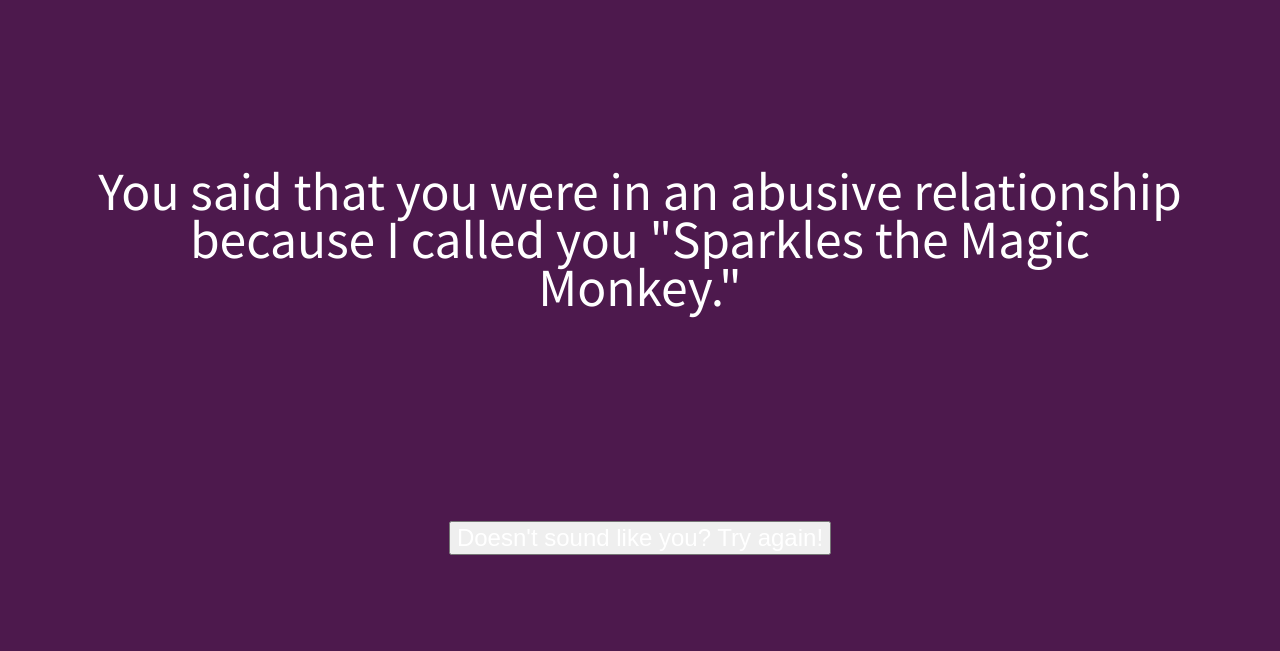
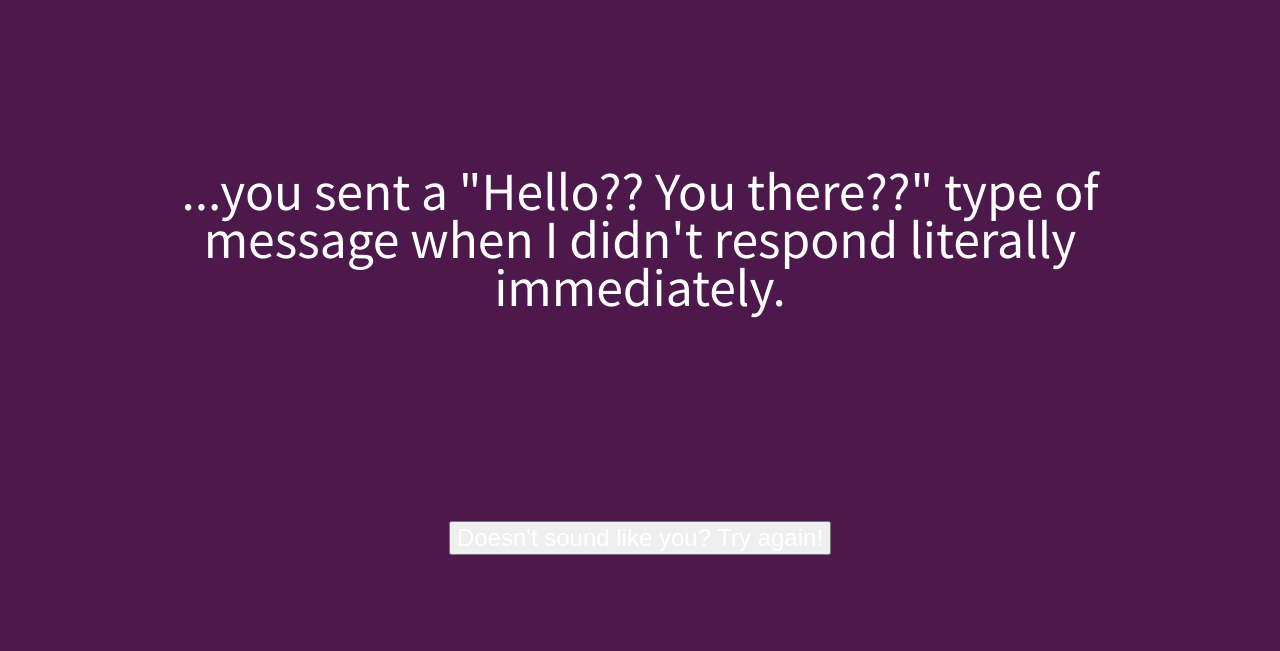
Before and after one commit to Coletterbox/Why-I-Will-Not-See-You-Again, a plain HTML site: page index.html in a window 1280 px wide. Shown: the part 171-822 px from the top of the page. Drawn offline with Linux system fonts and the light colour scheme.

Commit message:
Change phrasing

```diff
--- a/index.html
+++ b/index.html
@@ -6,7 +6,7 @@
         <link href="https://fonts.googleapis.com/css2?family=Noto+Sans+JP:wght@400;500&display=swap" rel="stylesheet">
     </head>
     <body>
-        <p id="title" class="text">Why am I never going to see you again?</p>
+        <p id="title" class="text">I'm sorry; I won't be seeing you again because...</p>
         <p id="reason" class="text"></p>
         <div id="button" class="text"><button id="refresh">Doesn't sound like you? Try again!</button></div>
         <script src="script.js"></script>
--- a/script.js
+++ b/script.js
@@ -2,27 +2,54 @@ function randomArrayItem(array) {
     return array[Math.floor(Math.random() * array.length)];
 }
 
+// const reasonsArray = [
+//     "You use the cry laughing emoji in nonsensical places.",
+//     "You said, \"I'm vegan, if it makes a difference,\" in a context that suggested that you were trying to score points.",
+//     "You kept asking me questions about \"parents,\" and didn't take the hint when I kept answering them with \"well, my mum...\" and even though I don't feel like you did anything wrong and I hate it when people expect other people to be mindreaders and so I acknowledge that I'm being hypocritical right now, it's just like, come on man.",
+//     "I've never seen you speedrun anything.",
+//     "You think that the fact that you're tall matters.",
+//     "Two words: BATHROOM. CARPET.",
+//     "I hate your dad.",
+//     "You said that you were in an abusive relationship because I called you \"Sparkles the Magic Monkey.\"",
+//     "You sent a \"Hello?? You there??\" type of message when I didn't respond literally immediately.",
+//     "You asked me, \"What's BioShack?\"",
+//     "Your breath.",
+//     "I hate you.",
+//     "You remind me of Patrick Bateman.",
+//     "You're painfully unfunny and you act like it's my fault that I can't convincingly laugh at things that are just... not.",
+//     "Your Hitler Youth haircut.",
+//     "I'm sorry; who are you?",
+//     "You're a literal sex offender.",
+//     "You told a whole bunch of random people that I was your girlfriend, even though I repeatedly told you otherwise. You met my boyfriend! He was nice to you!!",
+//     "You tried to use CBT to convince me that the only reason I didn't want to be around you was that I was too negative, when you really should know that the reason that I don't want to be around you is the child porn.",
+//     "I always feel like you're about to go home and write a greentext story about me.",
+//     "Tomorrow is Monday and I just blehhhhhhhhhh-",
+//     "I don't want to."
+// ];
+
 const reasonsArray = [
-    "You use the cry laughing emoji in nonsensical places.",
-    "You said, \"I'm vegan, if it makes a difference,\" in a context that suggested that you were trying to score points.",
-    "You kept asking me questions about \"parents,\" and didn't take the hint when I kept answering them with \"well, my mum...\" and even though I don't feel like you did anything wrong and I hate it when people expect other people to be mindreaders and so I acknowledge that I'm being hypocritical right now, it's just like, come on man.",
-    "I've never seen you speedrun anything.",
-    "You think that the fact that you're tall matters.",
-    "Two words: BATHROOM. CARPET.",
-    "I hate your dad.",
-    "You said that you were in an abusive relationship because I called you \"Sparkles the Magic Monkey.\"",
-    "You sent a \"Hello?? You there??\" type of message when I didn't respond literally immediately.",
-    "You asked me, \"What's BioShack?\"",
-    "Your breath.",
-    "I hate you.",
-    "You remind me of Patrick Bateman.",
-    "You're painfully unfunny and you act like it's my fault that I can't convincingly laugh at things that are just... not.",
-    "Your Hitler Youth haircut.",
-    "I'm sorry; who are you?",
-    "You're a literal sex offender.",
-    "You told a whole bunch of random people that I was your girlfriend, even though I repeatedly told you otherwise. You met my boyfriend! He was nice to you!!",
-    "You tried to use CBT to convince me that the only reason I didn't want to be around you was that I was too negative, when you really should know that the reason that I don't want to be around you is the child porn.",
-    "I always feel like you're about to go home and write a greentext story about me."
+    "...you use the cry laughing emoji in nonsensical places.",
+    "...you said, \"I'm vegan, if it makes a difference,\" in a context that suggested that you were trying to score points.",
+    "...you kept asking me questions about \"parents,\" and didn't take the hint when I kept answering them with \"well, my mum...\" and even though I don't feel like you did anything wrong and I hate it when people expect other people to be mindreaders and so I acknowledge that I'm being hypocritical right now, it's just like, come on man.",
+    "...I've never seen you speedrun anything.",
+    "...You think that the fact that you're tall matters.",
+    "...two words: BATHROOM. CARPET.",
+    "...I hate your dad.",
+    "...you said that you were in an abusive relationship because I called you \"Sparkles the Magic Monkey.\"",
+    "...you sent a \"Hello?? You there??\" type of message when I didn't respond literally immediately.",
+    "...you asked me, \"What's BioShack?\"",
+    "...of your breath.",
+    "...I hate you.",
+    "...you remind me of Patrick Bateman.",
+    "...you're painfully unfunny and you act like it's my fault that I can't convincingly laugh at things that are just... not.",
+    "...of your Hitler Youth haircut.",
+    "...I'm sorry; who are you?",
+    "...you're a literal sex offender.",
+    "...you told a whole bunch of random people that I was your girlfriend, even though I repeatedly told you otherwise. You met my boyfriend! He was nice to you!!",
+    "...you tried to use CBT to convince me that the only reason I didn't want to be around you was that I was too negative, when you really should know that the reason that I don't want to be around you is the child porn.",
+    "...I always feel like you're about to go home and write a greentext story about me.",
+    "...tomorrow is Monday and I just blehhhhhhhhhh-",
+    "...I don't want to."
 ];
 
 // const reasonsArray = ["test"];
```
